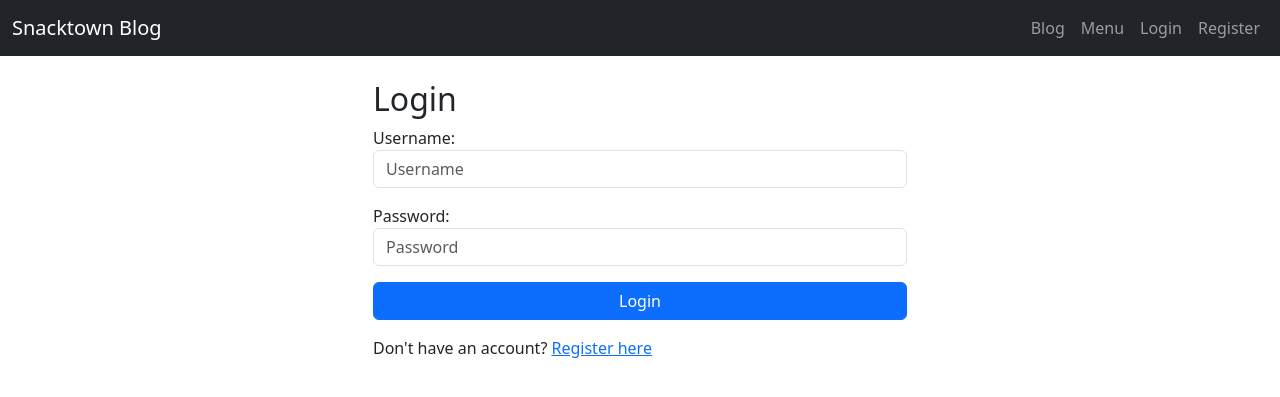
After one commit to algardiner96-wq/snacktown-blog, a Django app: page /login/ in a window 1280 px wide. The commit adds this page. Shown: the top 397 px of the page. Run offline with Django 4.2, Linux system fonts and the light colour scheme.

Commit message:
Moderate reviews and rotate DB (approval, auth views, new migration)

```diff
--- a/blog/forms.py
+++ b/blog/forms.py
@@ -1,4 +1,6 @@
 from django import forms
+from django.contrib.auth.models import User
+from django.contrib.auth.forms import UserCreationForm
 from .models import Review
 
 
@@ -19,3 +21,39 @@ class ReviewForm(forms.ModelForm):
                 'placeholder': 'Write your review here...'
             }),
         }
+
+
+class RegisterForm(UserCreationForm):
+    username = forms.CharField(widget=forms.TextInput(attrs={
+        'class': 'form-control',
+        'placeholder': 'Username'
+    }))
+    password1 = forms.CharField(
+        label='Password',
+        widget=forms.PasswordInput(attrs={
+            'class': 'form-control',
+            'placeholder': 'Password'
+        })
+    )
+    password2 = forms.CharField(
+        label='Confirm Password',
+        widget=forms.PasswordInput(attrs={
+            'class': 'form-control',
+            'placeholder': 'Confirm Password'
+        })
+    )
+
+    class Meta:
+        model = User
+        fields = ('username', 'password1', 'password2')
+
+
+class LoginForm(forms.Form):
+    username = forms.CharField(widget=forms.TextInput(attrs={
+        'class': 'form-control',
+        'placeholder': 'Username'
+    }))
+    password = forms.CharField(widget=forms.PasswordInput(attrs={
+        'class': 'form-control',
+        'placeholder': 'Password'
+    }))
--- a/blog/models.py
+++ b/blog/models.py
@@ -45,6 +45,7 @@ class Review(models.Model):
     )
     comment = models.TextField(blank=True)
     created_at = models.DateTimeField(auto_now_add=True)
+    approved = models.BooleanField(default=False)
 
     def __str__(self):
         return f"{self.user} → {self.menu_item} ({self.rating})"
--- a/blog/templates/blog/base.html
+++ b/blog/templates/blog/base.html
@@ -15,10 +15,11 @@
                     <li class="nav-item"><a class="nav-link" href="{% url 'blog:blog_list' %}">Blog</a></li>
                     <li class="nav-item"><a class="nav-link" href="{% url 'blog:menu_list' %}">Menu</a></li>
                     {% if user.is_authenticated %}
-                        <li class="nav-item"><a class="nav-link" href="#">Logout</a></li>
+                        <li class="nav-item"><a class="nav-link">{{ user.username }}</a></li>
+                        <li class="nav-item"><a class="nav-link" href="{% url 'blog:logout' %}">Logout</a></li>
                     {% else %}
-                        <li class="nav-item"><a class="nav-link" href="#">Login</a></li>
-                        <li class="nav-item"><a class="nav-link" href="#">Register</a></li>
+                        <li class="nav-item"><a class="nav-link" href="{% url 'blog:login' %}">Login</a></li>
+                        <li class="nav-item"><a class="nav-link" href="{% url 'blog:register' %}">Register</a></li>
                     {% endif %}
                 </ul>
             </div>
--- /dev/null
+++ b/blog/templates/blog/login.html
@@ -0,0 +1,21 @@
+{% extends 'blog/base.html' %}
+
+{% block title %}Login{% endblock %}
+
+{% block content %}
+<div class="container">
+    <div class="row justify-content-center">
+        <div class="col-md-6">
+            <h2>Login</h2>
+
+            <form method="post">
+                {% csrf_token %}
+                {{ form.as_p }}
+                <button type="submit" class="btn btn-primary w-100">Login</button>
+            </form>
+
+            <p class="mt-3">Don't have an account? <a href="{% url 'blog:register' %}">Register here</a></p>
+        </div>
+    </div>
+</div>
+{% endblock %}
--- a/blog/urls.py
+++ b/blog/urls.py
@@ -4,9 +4,17 @@ from . import views
 app_name = 'blog'
 
 urlpatterns = [
+    # Auth
+    path('register/', views.register, name='register'),
+    path('login/', views.user_login, name='login'),
+    path('logout/', views.user_logout, name='logout'),
+
+    # Blog
     path('', views.home, name='home'),
     path('blog/', views.blog_list, name='blog_list'),
     path('blog/<int:pk>/', views.blog_detail, name='blog_detail'),
+
+    # Menu & Reviews
     path('menu/', views.menu_list, name='menu_list'),
     path('menu/<int:pk>/reviews/', views.menu_item_reviews, name='menu_item_reviews'),
     path('menu/<int:pk>/review/add/', views.add_review, name='add_review'),
--- a/blog/views.py
+++ b/blog/views.py
@@ -1,15 +1,58 @@
 from django.shortcuts import render, get_object_or_404, redirect
 from django.contrib.auth.decorators import login_required
 from django.contrib import messages
+from django.contrib.auth import authenticate, login, logout
 from .models import BlogPost, MenuItem, Review
-from .forms import ReviewForm
+from .forms import ReviewForm, RegisterForm, LoginForm
+
+
+def register(request):
+    """Register a new user"""
+    if request.method == 'POST':
+        form = RegisterForm(request.POST)
+        if form.is_valid():
+            user = form.save()
+            login(request, user)
+            messages.success(request, 'Registration successful! You are now logged in.')
+            return redirect('blog:home')
+    else:
+        form = RegisterForm()
+
+    return render(request, 'blog/register.html', {'form': form})
+
+
+def user_login(request):
+    """Login user"""
+    if request.method == 'POST':
+        form = LoginForm(request.POST)
+        if form.is_valid():
+            username = form.cleaned_data['username']
+            password = form.cleaned_data['password']
+            user = authenticate(request, username=username, password=password)
+            if user is not None:
+                login(request, user)
+                messages.success(request, f'Welcome back, {username}!')
+                return redirect('blog:home')
+            else:
+                messages.error(request, 'Invalid username or password.')
+    else:
+        form = LoginForm()
+
+    return render(request, 'blog/login.html', {'form': form})
+
+
+def user_logout(request):
+    """Logout user"""
+    logout(request)
+    messages.success(request, 'You have been logged out.')
+    return redirect('blog:home')
 
 
 def home(request):
     """Homepage with recent blog posts and menu items"""
     recent_posts = BlogPost.objects.order_by('-created_at')[:2]
     menu_items = MenuItem.objects.all()[:3]
-    recent_reviews = Review.objects.order_by('-created_at')[:5]
+    recent_reviews = Review.objects.filter(approved=True).order_by('-created_at')[:5]
 
     context = {
         'recent_posts': recent_posts,
@@ -40,12 +83,12 @@ def menu_list(request):
 def menu_item_reviews(request, pk):
     """Reviews for a specific menu item"""
     menu_item = get_object_or_404(MenuItem, pk=pk)
-    reviews = Review.objects.filter(menu_item=menu_item).order_by('-created_at')
+    reviews = Review.objects.filter(menu_item=menu_item, approved=True).order_by('-created_at')
 
     # Check if user already reviewed this item
     user_review = None
     if request.user.is_authenticated:
-        user_review = reviews.filter(user=request.user).first()
+        user_review = Review.objects.filter(menu_item=menu_item, user=request.user).first()
 
     context = {
         'menu_item': menu_item,
```
Also changed, not shown: blog/admin.py (+13 -2 lines), blog/templates/blog/register.html (added, +21 -0 lines), blog/migrations/0002_review_approved.py (added), 1 other file.
